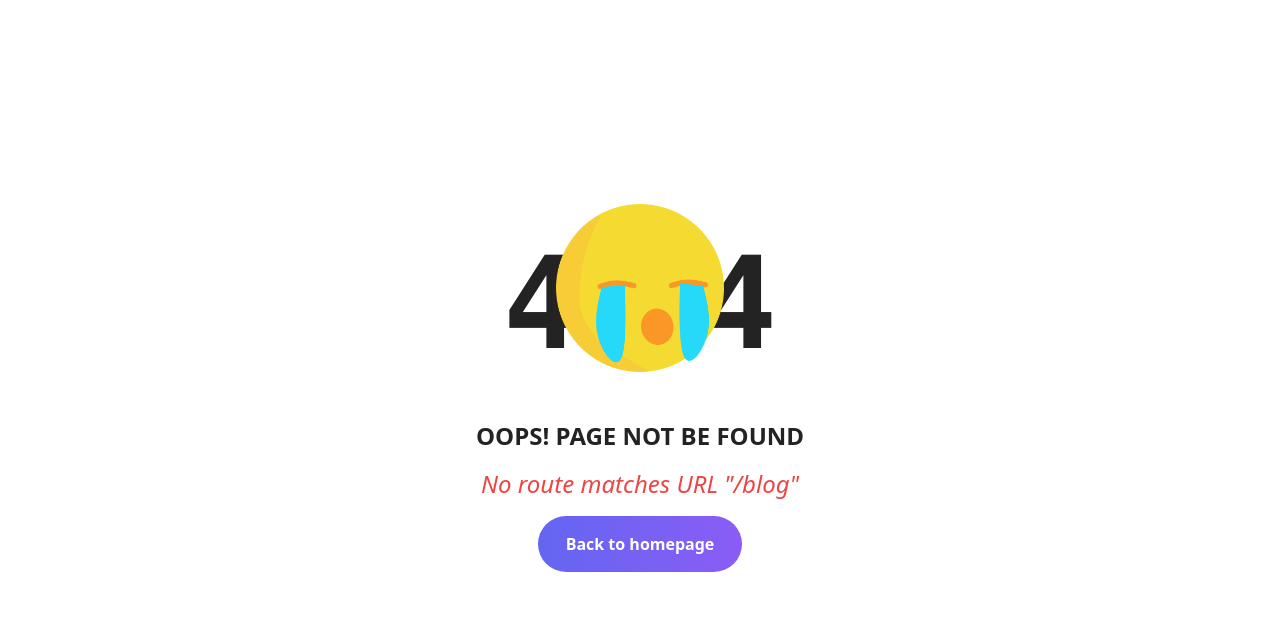
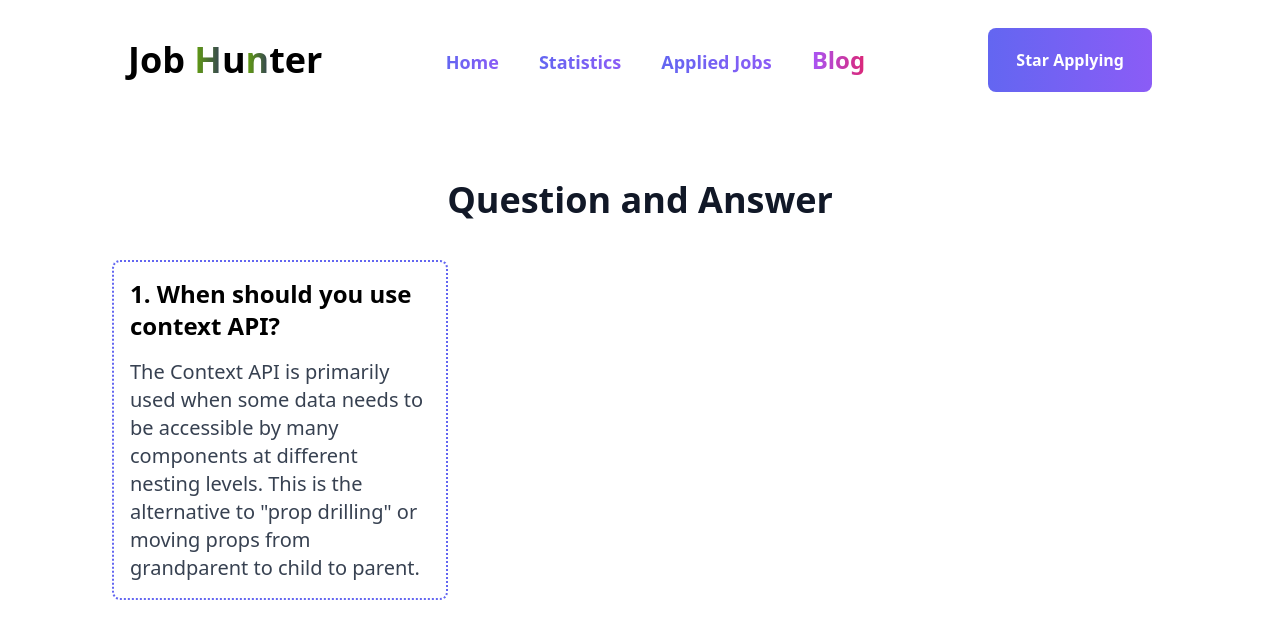
Before and after one commit to Abdullah149081/job-hunter, a React (Vite) app: page /blog in a window 1280 px wide. Shown: the top 638 px of the page. Built offline with nearby package versions, Linux system fonts and the light colour scheme.

Commit message:
When should you use context API Q done

```diff
--- /dev/null
+++ b/src/components/Blog/Blog.jsx
@@ -0,0 +1,20 @@
+import React from "react";
+
+const Blog = () => {
+  return (
+    <div className="px-4 py-16  md:px-24 lg:px-28 lg:py-20">
+      <h2 className="text-center text-4xl font-bold text-gray-900">Question and Answer</h2>
+      <div class="grid lg:grid-cols-3 gap-6 mt-10">
+        <div class="space-y-4 border-2 p-4 border-dotted rounded-lg border-indigo-500">
+          <h2 class="lg:text-2xl font-bold">1. When should you use context API?</h2>
+          <p class="text-gray-700 font-medium lg:text-xl">
+            The Context API is primarily used when some data needs to be accessible by many components at different nesting levels. This is the alternative to "prop drilling" or moving props from
+            grandparent to child to parent.
+          </p>
+        </div>
+      </div>
+    </div>
+  );
+};
+
+export default Blog;
--- a/src/components/Statistics/Statistics.jsx
+++ b/src/components/Statistics/Statistics.jsx
@@ -5,35 +5,35 @@ import { Area, AreaChart, CartesianGrid, ResponsiveContainer, Tooltip, XAxis, YA
 const Statistics = () => {
   const assignment = [
     {
-      name: "Assignment 1",
+      name: "A1",
       mark: 60,
     },
     {
-      name: "Assignment 2",
+      name: "A2",
       mark: 60,
     },
     {
-      name: "Assignment 3",
+      name: "A3",
       mark: 60,
     },
     {
-      name: "Assignment 4",
+      name: "A4",
       mark: 60,
     },
     {
-      name: "Assignment 5",
+      name: "A5",
       mark: 60,
     },
     {
-      name: "Assignment 6",
+      name: "A6",
       mark: 59,
     },
     {
-      name: "Assignment 7",
+      name: "A7",
       mark: 60,
     },
     {
-      name: "Assignment 8",
+      name: "A8",
       mark: 60,
     },
   ];
--- a/src/main.jsx
+++ b/src/main.jsx
@@ -3,6 +3,7 @@ import ReactDOM from "react-dom/client";
 import { createBrowserRouter, RouterProvider } from "react-router-dom";
 import applyJobsLoader from "./applyJobsLoader/applyJobsLoader";
 import AppliedJobs from "./components/AppliedJobs/AppliedJobs";
+import Blog from "./components/Blog/Blog";
 import ErrorPage from "./components/ErrorPage/ErrorPage";
 import Home from "./components/Home/Home";
 import JobDetails from "./components/JobDetails/JobDetails";
@@ -35,6 +36,10 @@ const router = createBrowserRouter([
         element: <AppliedJobs></AppliedJobs>,
         loader: applyJobsLoader,
       },
+      {
+        path: "blog",
+        element: <Blog></Blog>,
+      },
     ],
   },
 ]);
```
